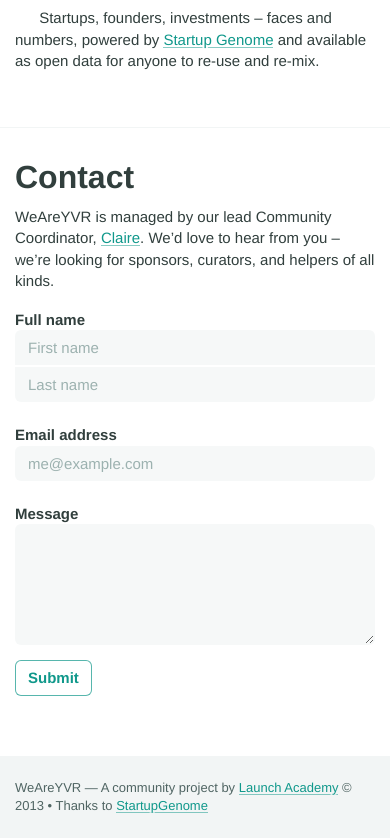
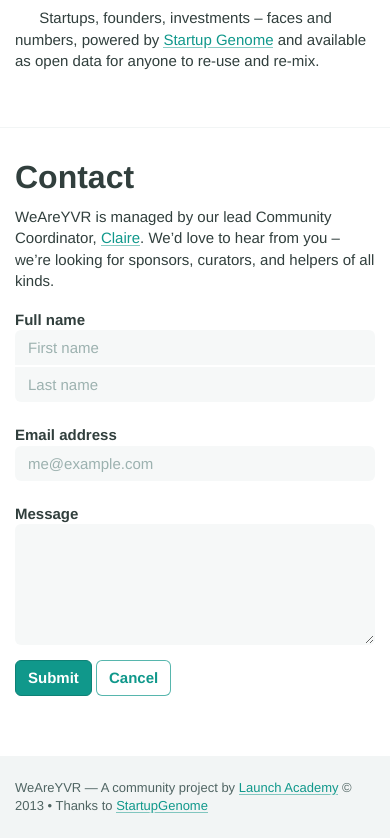
Before and after one commit to PixelCrafters/brand.weareyvr.ca, a website: page weareyvr-testing.html in a window 390 px wide. Shown: the part 3151-3989 px from the top of the page. Drawn offline with nearby package versions, Linux system fonts and the light colour scheme; a web font is replaced by a local one.

Commit message:
further improvements to button appearance

```diff
--- a/less/_theme.less
+++ b/less/_theme.less
@@ -74,14 +74,14 @@ a.alert-link {
 	}
 
 	&-default {
-		background-color: @btn-primary-color;
+		background-color: fadeout(mix(@brand-primary,@btn-primary-color,10%),10%);
 		color: @brand-primary;
-		border-color: fadeout(@brand-primary,30%);
+		border-color: fadeout(mix(@brand-primary,@btn-primary-color,15%),50%);
 
 		&:hover {
 			border-color: fadeout(@brand-primary,10%);
 			color: @brand-primary;
-			background-color: fadeout(mix(@brand-primary,@btn-primary-color,10%),10%);
+			background-color: fadeout(mix(@brand-primary,@btn-primary-color,5%),10%);
 		}
 
 		&:active,
@@ -119,7 +119,7 @@ a.alert-link {
 	&,
 	&-vertical,
 	&-justified {
-		background-color: @btn-border-colour;
+		// background-color: @btn-border-colour;
 		border-radius: @border-radius-base;
 
 		&.btn-group-lg {
@@ -146,7 +146,7 @@ a.alert-link {
 
 	&-justified {
 		border-spacing: 1px 0;
-		#gradient > .horizontal-four-colors(@brand-primary; @btn-border-colour;3%; @btn-border-colour;97%; @brand-primary);
+		// #gradient > .horizontal-four-colors(@brand-primary; @btn-border-colour;3%; @btn-border-colour;97%; @brand-primary);
 	}
 }
 
@@ -177,6 +177,40 @@ a.alert-link {
 	> .btn.dropdown-toggle {
 		border: 1px solid rgba(0,0,0,0.5)
 	}
+}
+
+.btn.btn-default {
+
+// 	.btn-group > & + & {
+// 		margin-left: -1px;
+// 	}
+
+// 	.btn-group-vertical > & + & {
+// 		margin-top: -1px;
+// 	}
+
+// 	.btn-group > .btn + &,
+// 	.btn-group > & + .btn {
+// 		margin-left: -1px;
+// 	}
+
+// 	.btn-group-vertical > .btn + &,
+// 	.btn-group-vertical > & + .btn {
+// 		margin-top: -1px;
+// 	}
+
+// 	.btn-group > & + .btn-group > & {
+// 		margin-left: -2px;
+// 	}
+
+// 	.btn-group-vertical > & + .btn-group > & {
+// 		margin-top: -2px;
+// 	}
+
+	// .btn-group & + &.btn.dropdown-toggle,
+	// .input-group-btn & + &.btn.dropdown-toggle {
+	// 	margin-left: -1px;
+	// }
 }
 
 // ==================== dropdowns.less
--- a/weareyvr-testing.html
+++ b/weareyvr-testing.html
@@ -197,8 +197,9 @@
             </div>
           </div>
           <div class="form-group">
-            <div class="col-sm-2 col-sm-offset-2">
-              <button type="submit" class="btn btn-default">Submit</button>
+            <div class="col-sm-4 col-sm-offset-2">
+              <button type="submit" class="btn btn-primary">Submit</button>
+              <button type="button" class="btn btn-default">Cancel</button>
             </div>
           </div>
         </form>
```
